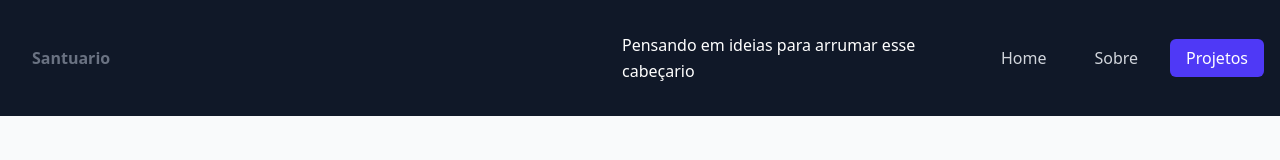
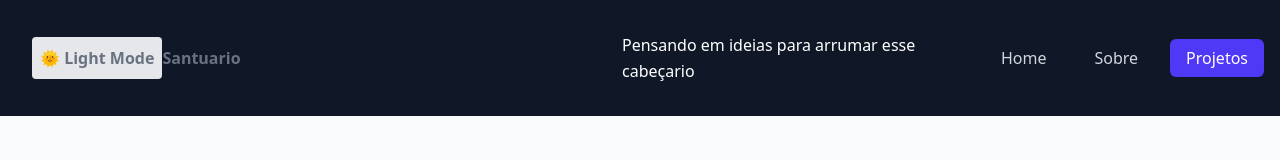
Before and after one commit to BrunoKirovs/projetoportifolio, a React (Vite) app: page /projects in a window 1280 px wide. Shown: the top 160 px of the page. Built offline with nearby package versions, Linux system fonts and the light colour scheme.

Commit message:
mudanças darkmode

```diff
--- a/src/App.tsx
+++ b/src/App.tsx
@@ -4,11 +4,8 @@ import { Footer } from "./components/Footer.tsx";
 import { Route, Routes } from "react-router-dom";
 import { About } from "./pages/About.tsx";
 import { Projects } from "./pages/Projects.tsx";
-import { ThemeToggle } from "./components/ThemeToggle.ts";
 
-//<div className="bg-light-bg text-light-text dark:bg-dark-bg dark:text-dark-text min-h-screen flex items-center justify-center gap-4">
-      //  <ThemeToggle />
-      //</div>*/
+
 
 function App() {
   return (
--- a/src/components/Header.tsx
+++ b/src/components/Header.tsx
@@ -1,5 +1,6 @@
 import { motion } from "framer-motion";
 import { Link } from "react-router-dom";
+import { ThemeToggle } from "./ThemeToggle";
 
 const navItems = [
   { label: "Home", path: "/home" },
@@ -10,8 +11,11 @@ const navItems = [
 export function Header() {
   return (
     <header className="bg-gray-900 text-white p-4 flex justify-center items-center w-screen">
-      <h1 className="text-2x1 font-bold px-4 w-1/2">Santuario</h1>
+      <h1 className="text-2x1 font-bold px-4 w-1/2">
 
+          <ThemeToggle />
+        Santuario
+      </h1>
       <div>
         <p className="text-2x1 justify-center p-4 m-1/2">
           Pensando em ideias para arrumar esse cabeçario
```
